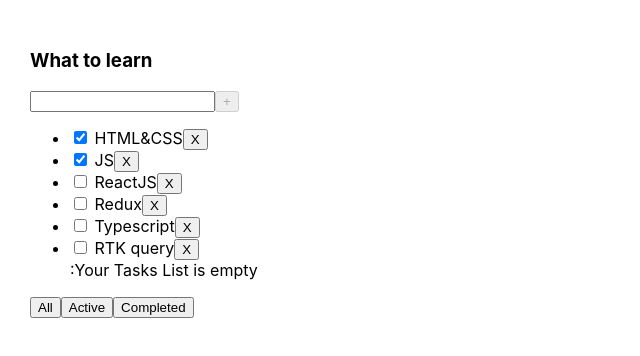
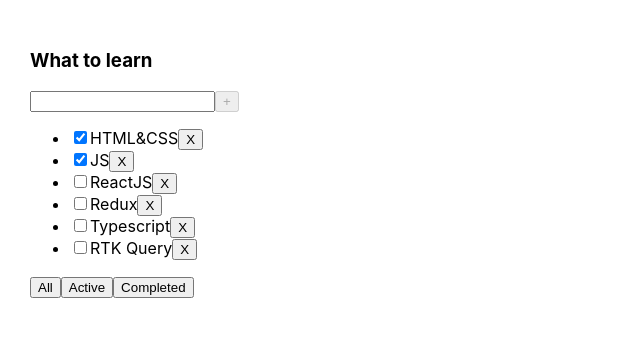
Before and after one commit to IvanBliudnik/Todolist, a React (Create React App) app: page / in a window 1280 px wide. Shown: the top 356 px of the page, without its empty margins (0-640 px from the left). Built offline with nearby package versions, Linux system fonts and the light colour scheme.

Commit message:
commit 4 lesson zoom session

```diff
--- a/src/App.css
+++ b/src/App.css
@@ -6,3 +6,12 @@
 .App > div {
   margin-right: 50px;
 }
+
+
+.taskComplete {
+  text-decoration: line-through;
+  opacity: 0.5;
+}
+.task {
+  font-weight: bold;
+}
--- a/src/App.tsx
+++ b/src/App.tsx
@@ -1,6 +1,6 @@
 import React, {useState} from 'react';
 import './App.css';
-import {Todolist} from './Todolist';
+import {TaskType, Todolist} from './Todolist';
 import {v1} from "uuid";
 
 //     Пример useState на счётчике:
@@ -13,8 +13,6 @@
 // }
 
 export type FilterValuesType = "all" | "completed" | "active"
-
-
 export function App() {
     const initTasks = [
         {id: v1(), title: 'HTML&CSS', isDone: true},
@@ -22,7 +20,7 @@
         {id: v1(), title: 'ReactJS', isDone: false},
         {id: v1(), title: 'Redux', isDone: false},
         {id: v1(), title: 'Typescript', isDone: false},
-        {id: v1(), title: 'RTK query', isDone: false},
+        {id: v1(), title: 'RTK Query', isDone: false},
     ]
     //Обьяснение useState как блока сохранения первоначальных данных,
     // до нажатия кнопки "x"(удалить). После его запуска он выбрасывает массив
@@ -31,19 +29,15 @@
     //     return [ data, () => {} ]
     // в итоге нам этот массив возвращается в таком виде:
 //     let arr = useState2( [ {}, {}, {} ] );
-
 //     let tasks = arr[0]; где [0] это первоначальный (исходный массив)
-
 //     let setTasks = arr[1]; где [1] функция которая меняет массив
 //     с новыми данными, вызывая заново отрисовку функции компонента JSX App()
 //     с изменёнными и проверенными React данными
-
     //useState это хранилище App() его первоначальное состояние
     // let arr = useState(initTasks)
     // let tasks = arr[0];
     // let setTasks = arr[1];
 // }
-
     //краткая форма записи useState которая выше
     let [tasks, setTasks] = useState(initTasks)
     // задаём на выход ожидаемый tasks.filter((t=>{t.isDone === true || false}))
@@ -56,7 +50,6 @@
         let filteredTasks = tasks.filter(t => t.id !== id)
         setTasks(filteredTasks);
     }
-
     function addTask(title: string) {
         let newTask = {
             id: v1(),
@@ -66,11 +59,9 @@
         let newTasks = [newTask, ...tasks];
         setTasks(newTasks);
     }
-
     function changeFilter(newValue: FilterValuesType) {
         setFilter(newValue)
     }
-
     let tasksForTodolist = tasks;
     // пропускаем те tasks у которых isDone true
     if (filter === "completed") {
@@ -80,14 +71,18 @@
     if (filter === "active") {
         tasksForTodolist = tasks.filter(t => !t.isDone)
     }
-
+    const changeTaskStatus = (taskId: string, newIsDoneValue: boolean) => {
+        const nextState: Array<TaskType> = tasks.map(t => t.id === taskId ? {...t, isDone: newIsDoneValue} : t)
+        setTasks(nextState)
+    }
     return (
         <div className="App">
             <Todolist title="What to learn"
                       tasks={tasksForTodolist}
-                //функции callback ниже
+                        //функции callback ниже
                       removeTask={removeTask}
                       changeFilter={changeFilter}
+                      changeTaskStatus={changeTaskStatus}
                       addTask={addTask}
             />
         </div>
--- a/src/Button.tsx
+++ b/src/Button.tsx
@@ -4,12 +4,13 @@
     title: string,
     onClickHandler?: () => void,
     disabled?: boolean,
+    classes?: string
 }
 
 export const Button = (props:ButtonPropsType) => {
     return (
         <>
-            <button onClick={props.onClickHandler} disabled = {props.disabled}>{props.title}</button>
+            <button className={props.classes} onClick={props.onClickHandler} disabled = {props.disabled}>{props.title}</button>
         </>
     );
 };
--- a/src/Todolist.tsx
+++ b/src/Todolist.tsx
@@ -1,7 +1,6 @@
 import React, {ChangeEvent, KeyboardEvent, useState} from 'react'
 import {FilterValuesType} from "./App";
 import {Button} from "./Button";
-
 
 export type TaskType = {
     id: string
@@ -15,12 +14,13 @@
     removeTask: (id: string) => void
     changeFilter: (value: FilterValuesType) => void
     addTask: (title: string) => void
+    changeTaskStatus: (id: string, isDone: boolean) => void
 }
 
 export const Todolist = (props: PropsType) => {
 
     const [newTaskTitle, setNewTaskTitle] = useState("");
-
+    // const [taskInputError, setTaskInputError] = useState<string>|()
     const addTask = () => {
         props.addTask(newTaskTitle);
         setNewTaskTitle("");
@@ -33,29 +33,31 @@
     return (
         <div>
             <h3>{props.title}</h3>
-            <div>
+            <div className={"todolist"}>
                 <input value={newTaskTitle}
                        onChange={onChangeTitleHandler}
                        onKeyDown={keyDownAddTaskHandler}
                 />
-                <Button title="+" onClickHandler={addTask} disabled = {!newTaskTitle}/>
+                {/*<span className={t.isDone ? "taskComplete" : "task"}></span>*/}
+                <Button title="+" onClickHandler={addTask} disabled={!newTaskTitle}/>
             </div>
             <ul>
                 {
                     props.tasks.map(t => {
-                            return <li key={t.id}><input type="checkbox" checked={t.isDone}/> <span>{t.title}</span>
-                                <Button title="X" onClickHandler={() => {
-                                    props.removeTask(t.id)
-                                }}/>
-                            </li>
+                            return (
+                                <li key={t.id}>
+                                    <input type="checkbox" checked={t.isDone} onChange={(e) => props.changeTaskStatus(t.id, e.currentTarget.checked)}/>
+                                    <span>{t.title}</span>
+                                    <Button title="X" onClickHandler={() => {props.removeTask(t.id)}}/>
+                                </li>
+                            )
                         }
                     )}
-                :<span>Your Tasks List is empty</span>
             </ul>
             <div>
-                <Button title="All" onClickHandler={() => props.changeFilter("all")}/>
-                <Button title="Active" onClickHandler={() => props.changeFilter("active")}/>
-                <Button title="Completed" onClickHandler={() => props.changeFilter("completed")}/>
+                <Button  title="All" onClickHandler={() => props.changeFilter("all")}/>
+                <Button  title="Active" onClickHandler={() => props.changeFilter("active")}/>
+                <Button  title="Completed" onClickHandler={() => props.changeFilter("completed")}/>
             </div>
         </div>
     )
```
